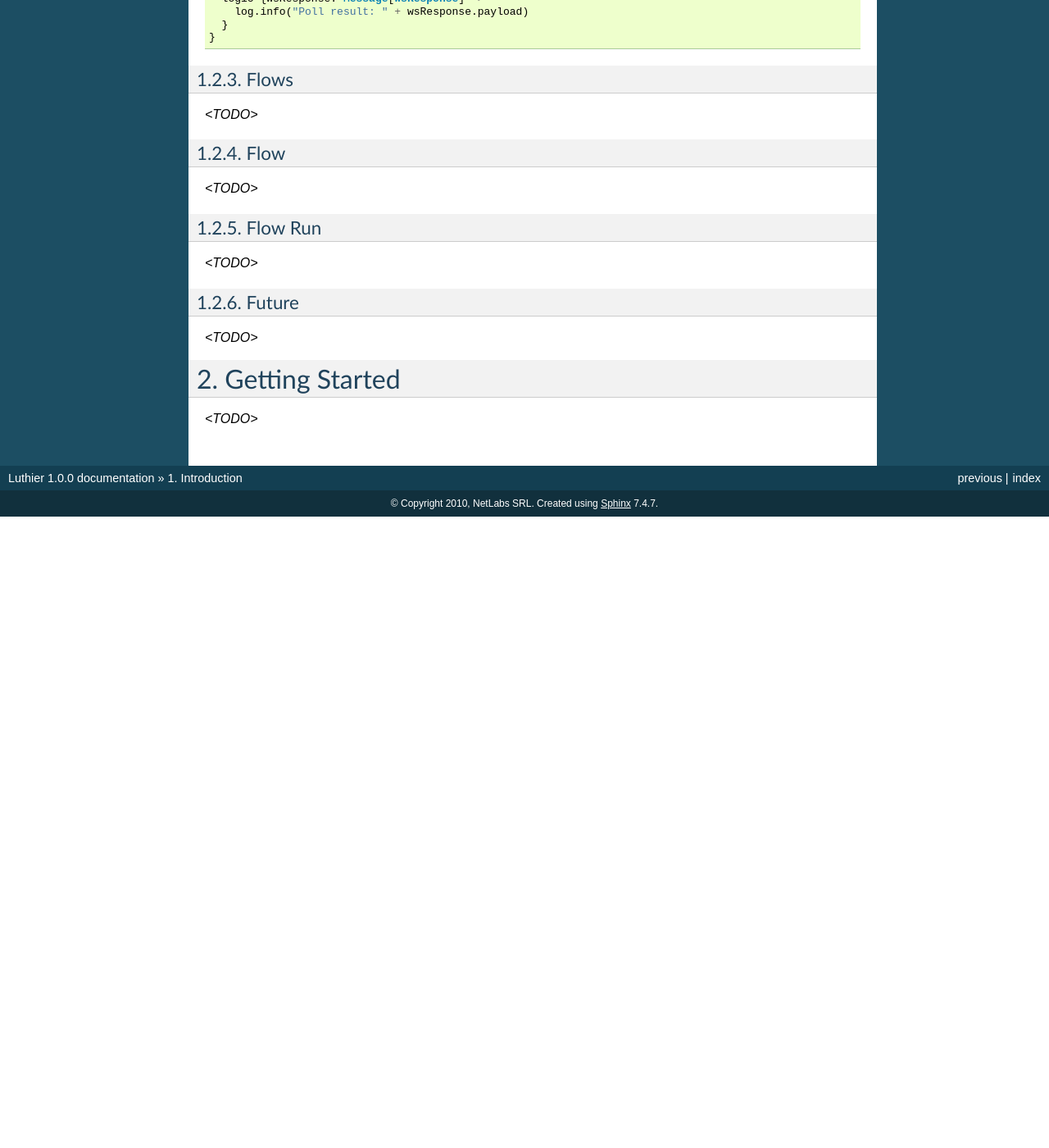
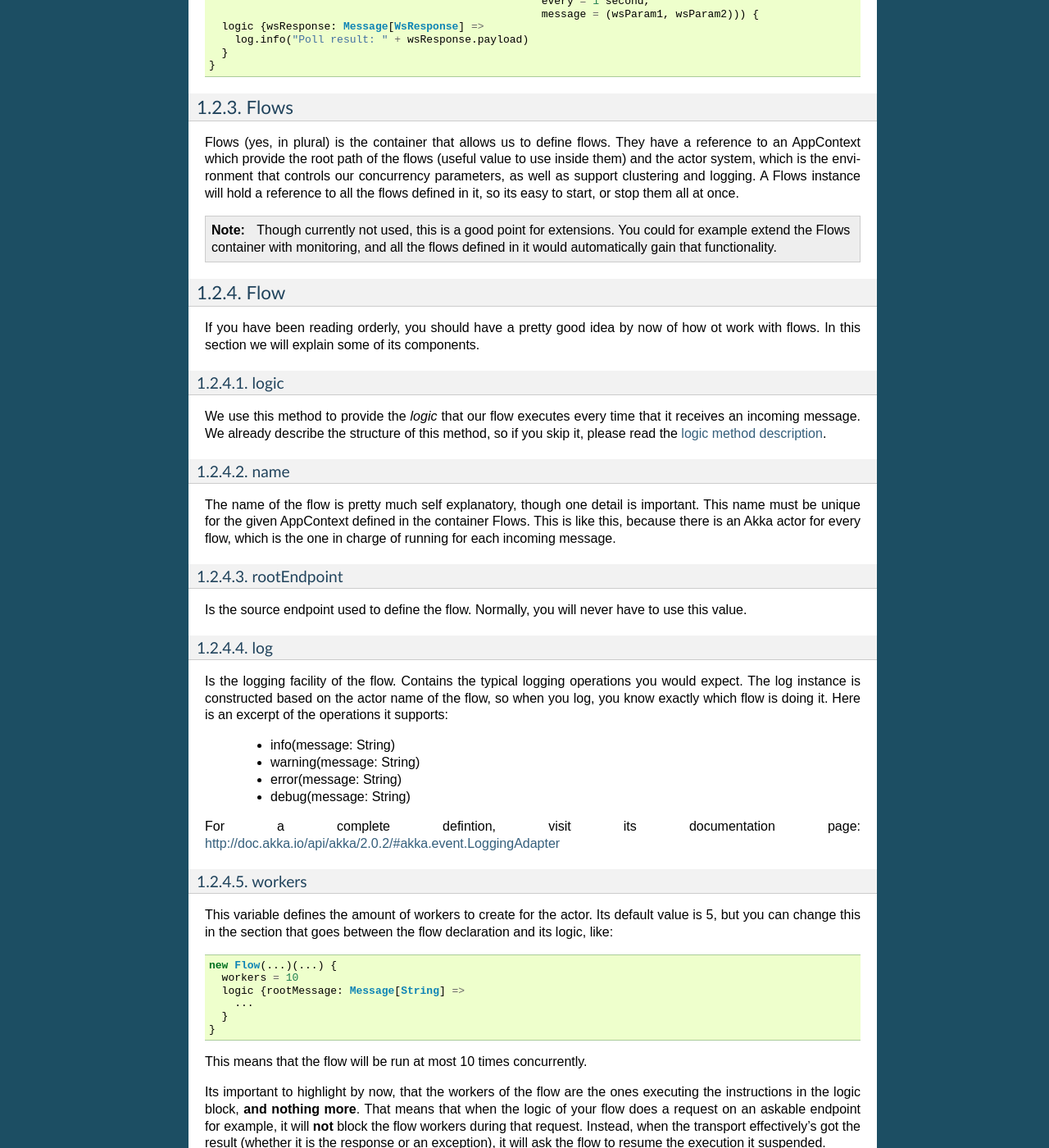
Before and after one commit to netlabs-foundation/luthier, a Sphinx documentation site: the page built from doc/sphinx/intro.rst, in a window 1280 px wide and 1400 px high, scrolled down 3939 px. Shown: the whole window at 82% size. Built offline with Sphinx 7.4.7, drawn with Linux system fonts in a browser that asks for light colours; before the commit the page ends 4569 px from its top, so only the background shows below that; some of the changed text lies outside the part shown.

Commit message:
Added more documentation

```diff
--- a/doc/sphinx/intro.rst
+++ b/doc/sphinx/intro.rst
@@ -52,7 +52,10 @@ about the usage of parenthesis at this point, but it is enough to know that in s
 might declare more than one parameter list, which might be good for grouping parameters (and some other usages will
 see later). In our case, separating the name from the endpoint declaration is visually appealing.
 
-Then comes the structure of the flow. Between the logic and the flow declaration, you can modify some variables of
+
+.. _logic method description:
+|
+After the declaration comes the structure of the flow. Between the logic and the flow declaration, you can modify some variables of
 the flow, for example, the amount of workers. In this section of the flow declaration, you could also declare your
 own variables that could be accessed from each flow run, though care must be taken because of the concurrent nature
 of the runs.
@@ -233,12 +236,110 @@ something to that webservice. It could look something like this:
 Flows
 -----
 
-*<TODO>*
+Flows (yes, in plural) is the container that allows us to define flows. They have a reference to an AppContext which
+provide the root path of the flows (useful value to use inside them) and the actor system, which is the environment
+that controls our concurrency parameters, as well as support clustering and logging.
+A Flows instance will hold a reference to all the flows defined in it, so its easy to start, or stop them all at once.
+
+.. NOTE::
+
+  Though currently not used, this is a good point for extensions. You could for example extend the Flows container
+  with monitoring, and all the flows defined in it would automatically gain that functionality.
+
 
 Flow
 ----
 
-*<TODO>*
+If you have been reading orderly, you should have a pretty good idea by now of how ot work with flows. In this section
+we will explain some of its components.
+
+logic
+*****
+
+We use this method to provide the *logic* that our flow executes every time that it receives an incoming message.
+We already describe the structure of this method, so if you skip it, please read the `logic method description`_.
+
+name
+****
+
+The name of the flow is pretty much self explanatory, though one detail is important. This name must be unique for the
+given AppContext defined in the container Flows. This is like this, because there is an Akka actor for every flow,
+which is the one in charge of running for each incoming message.
+
+rootEndpoint
+************
+
+Is the source endpoint used to define the flow. Normally, you will never have to use this value.
+
+log
+***
+
+Is the logging facility of the flow. Contains the typical logging operations you would expect.
+The log instance is constructed based on the actor name of the flow, so when you log, you know exactly which flow is
+doing it. Here is an excerpt of the operations it supports:
+
+ * info(message: String)
+ * warning(message: String)
+ * error(message: String)
+ * debug(message: String)
+
+For a complete defintion, visit its documentation page: http://doc.akka.io/api/akka/2.0.2/#akka.event.LoggingAdapter
+
+workers
+*******
+
+This variable defines the amount of workers to create for the actor. Its default value is 5, but you can change this
+in the section that goes between the flow declaration and its logic, like:
+
+.. code-block:: scala
+
+  new Flow(...)(...) {
+    workers = 10
+    logic {rootMessage: Message[String] =>
+      ...
+    }
+  }
+
+This means that the flow will be run at most 10 times concurrently.
+
+Its important to highlight by now, that the workers of the flow are the ones executing the instructions in the logic
+block, **and nothing more**. That means that when the logic of your flow does a request on an askable endpoint for
+example, it will **not** block the flow workers during that request. Instead, when the transport effectively's got the
+result (whether it is the response or an exception), it will ask the flow to resume the execution it suspended.
+
+This is one of the key concepts of the architecture, that is non blocking. The workers of a flow will only be limited
+by cpu and will not block on endpoint usage.
+
+blockingWorkers and the blocking method
+***************************************
+
+Sometimes in the logic of a flow, you need to do a blocking call, be it because you are interfacing with another library
+or because Luthier didn't provide an endpoint for that, and you don't want to write one. In such cases, it might be
+easier to just block (for example, opening an reading on a socket). Since not blocking the workers actors is crucial,
+we provide a bunch of workers per flow for this exclusive purpose. `blockingWorkers` define the amount of workers, which
+defaults to 10, and the method blocking is used to submit them a task. A future object will be returned encapsulating
+the asynchronous result. Usage is like:
+
+.. code-block:: scala
+
+  new Flow(...)(...) {
+    blockingWorkers = 10
+    logic {rootMessage: Message[String] =>
+      ...
+      val result: Future[Message[<blockingOpResultType>]] = blocking {
+        val blockingOpResult = someBlockingOperation
+        rootMessage.map(_ => blockingOpResult)
+      }
+      result
+    }
+  }
+
+In the snippet above, we declare that when we receive a request, we must perform some blocking operation that outputs
+a `blockingOpResult`, we then create a message with that `blockingOpResult`, and that last statement is what blocking
+will return, eventually. Outside of the blocking call, we assign its result in a `result` value, and we define that
+our flow returns that.
+In the example, `<blockingOpResultType>` represents the type of the `someBlockingOperation` call, that we later return
+in our message.
 
 Flow Run
 --------
```
